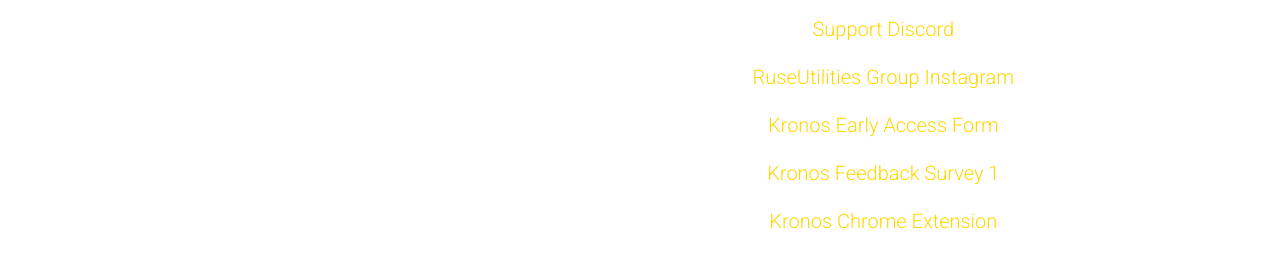
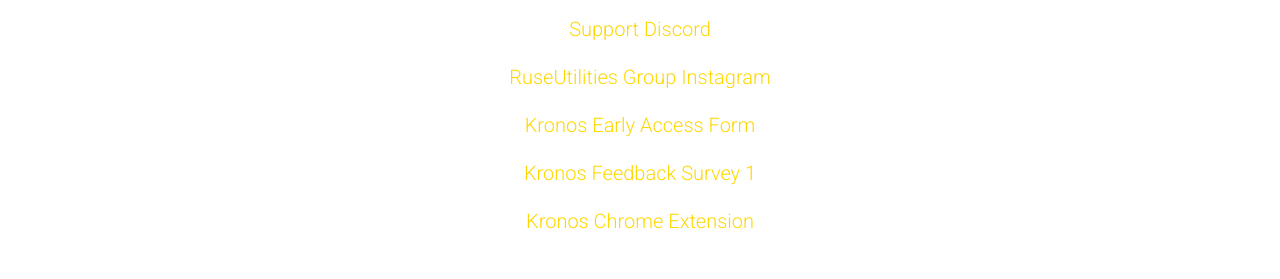
Before and after one commit to RuseUtilities-Group/Kronos, a plain HTML site: page links.html in a window 1280 px wide. Shown: the part 407-686 px from the top of the page. Drawn offline with Linux system fonts and the light colour scheme.

Commit message:
Update links.html

```diff
--- a/links.html
+++ b/links.html
@@ -49,7 +49,7 @@
   <main style="text-align:center">
 
   	<h2>Below are some useful links:</h2>
-  	<div style="font-size: 20px !important;padding: 20px;text-decoration: none !important;text-align: center;margin-left: 38.5%;">
+  	<div style="font-size: 20px !important;padding: 20px;text-decoration: none !important;text-align: center;">
   	<a href="https://mail.google.com/mail/u/0/#inbox" target="_blank" class="link">Gmail</a><br><br>
   	<a href="https://jamesruseahs.sentral.com.au/portal/login" target="_blank" class="link">Sentral</a><br><br>
   	<a href="https://sites.google.com/jamesruse.nsw.edu.au/intranet" target="_blank" class="link">School Intranet</a><br><br>
```
